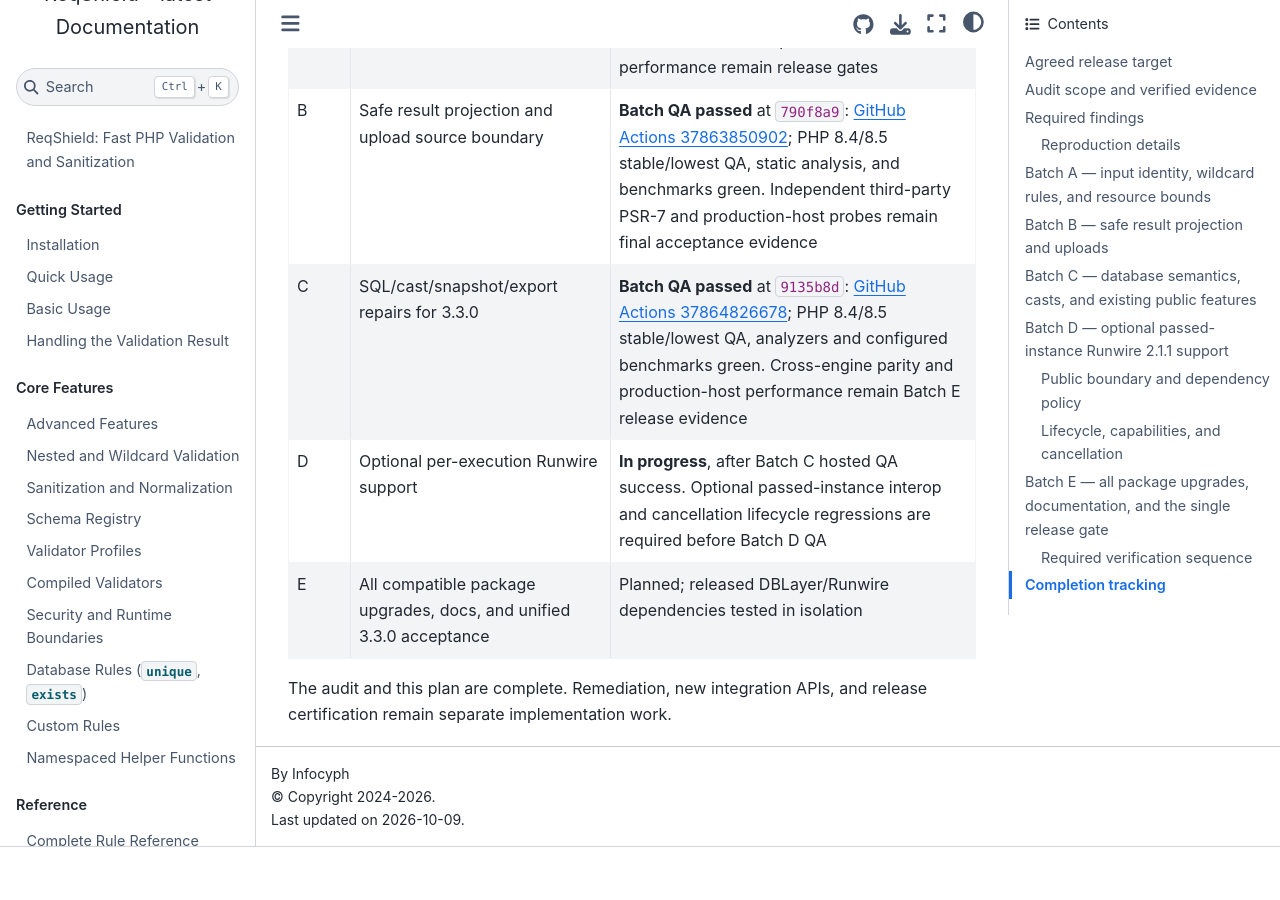
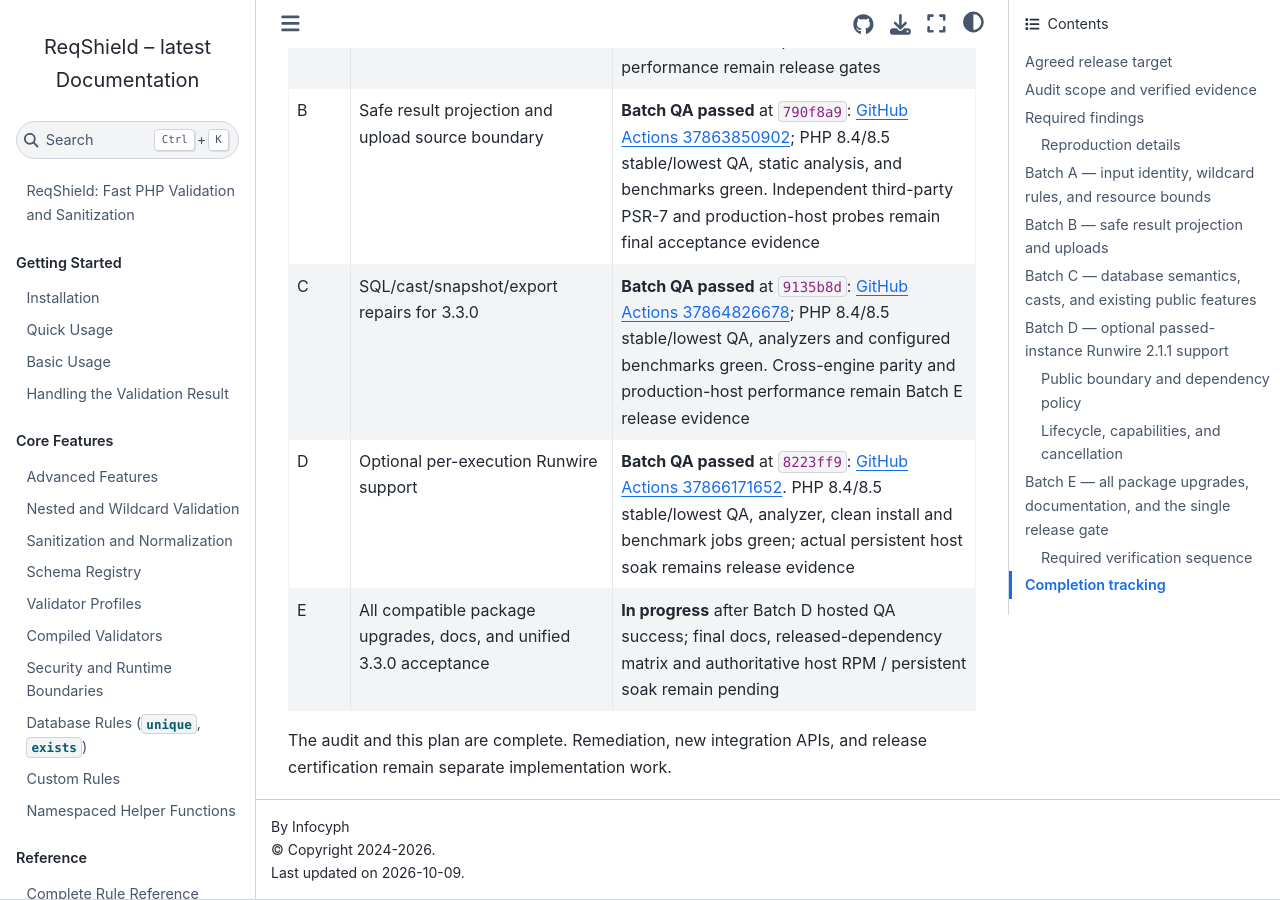
Before and after one commit to infocyph/ReqShield, a Sphinx documentation site: the page built from docs/plans/reqshield-3.3-audit-and-development-plan.md, in a window 1280 px wide and 900 px high, scrolled down 13473 px. Built offline with Sphinx 7.4.7 and the Sphinx Book theme 1.1.4, drawn with Linux system fonts in a browser that asks for light colours; before the commit the page ends 14320 px from its top, so only the background shows below that.

Commit message:
docs: certify Batch D QA and open final 3.3 release gate

```diff
--- a/docs/plans/reqshield-3.3-audit-and-development-plan.md
+++ b/docs/plans/reqshield-3.3-audit-and-development-plan.md
@@ -191,7 +191,7 @@
 | A | Input/cache/wildcard/limit repairs with regressions | **Batch QA passed** at `1c1e18e` (GitHub Actions [37862931807](https://github.com/infocyph/ReqShield/actions/runs/37862931807)): PHP 8.4/8.5, stable/lowest QA, static analysis and configured benchmarks green; final end-to-end host RPM and expanded cross-field performance remain release gates |
 | B | Safe result projection and upload source boundary | **Batch QA passed** at `790f8a9`: [GitHub Actions 37863850902](https://github.com/infocyph/ReqShield/actions/runs/37863850902); PHP 8.4/8.5 stable/lowest QA, static analysis, and benchmarks green. Independent third-party PSR-7 and production-host probes remain final acceptance evidence |
 | C | SQL/cast/snapshot/export repairs for 3.3.0 | **Batch QA passed** at `9135b8d`: [GitHub Actions 37864826678](https://github.com/infocyph/ReqShield/actions/runs/37864826678); PHP 8.4/8.5 stable/lowest QA, analyzers and configured benchmarks green. Cross-engine parity and production-host performance remain Batch E release evidence |
-| D | Optional per-execution Runwire support | **In progress**, after Batch C hosted QA success. Optional passed-instance interop and cancellation lifecycle regressions are required before Batch D QA |
-| E | All compatible package upgrades, docs, and unified 3.3.0 acceptance | Planned; released DBLayer/Runwire dependencies tested in isolation |
+| D | Optional per-execution Runwire support | **Batch QA passed** at `8223ff9`: [GitHub Actions 37866171652](https://github.com/infocyph/ReqShield/actions/runs/37866171652). PHP 8.4/8.5 stable/lowest QA, analyzer, clean install and benchmark jobs green; actual persistent host soak remains release evidence |
+| E | All compatible package upgrades, docs, and unified 3.3.0 acceptance | **In progress** after Batch D hosted QA success; final docs, released-dependency matrix and authoritative host RPM / persistent soak remain pending |
 
 The audit and this plan are complete. Remediation, new integration APIs, and release certification remain separate implementation work.
```
